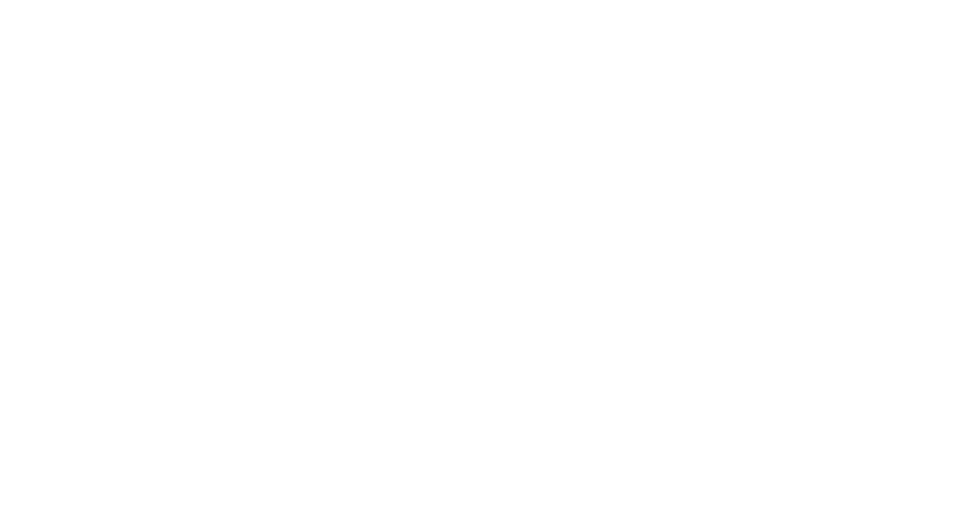
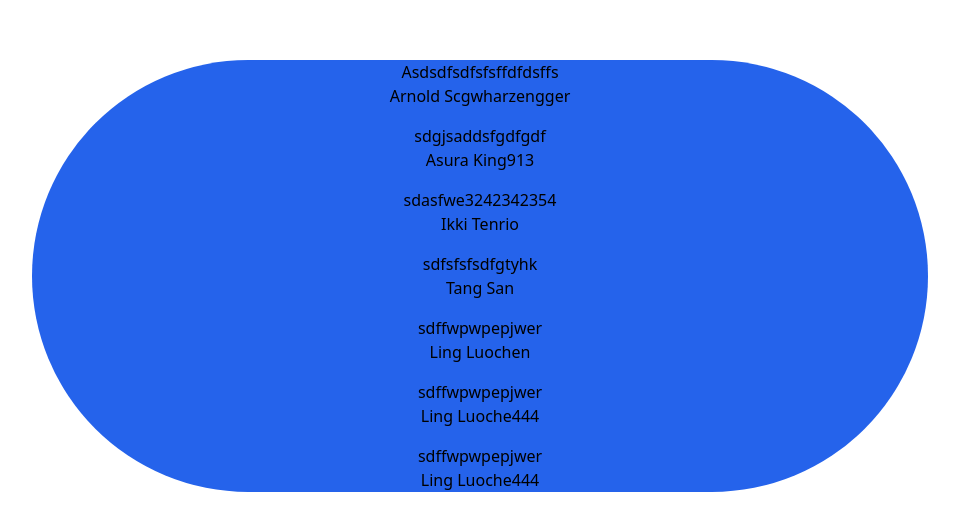
Before and after one commit to Asuraking913/React-tutorial, a React (Vite) app: page / in a window 1280 px wide. Shown: the part 124-654 px from the top of the page, without its empty margins (160-1119 px from the left). Built offline with nearby package versions, Linux system fonts and the light colour scheme.

Commit message:
new changes

```diff
--- a/src/components/Sidenav.jsx
+++ b/src/components/Sidenav.jsx
@@ -8,9 +8,7 @@
 // import { BsPerson } from "react-icons/bs";
 // import { GrProjects } from "react-icons/gr";
 // import LinkTag from "./link";
-import testTag from "./link";
-
-// import { AiOutlineHome, AiOutlineMenu } from "react-icons/ai";
+import TestTag from "./link";
 
 function Sidenav() {
   const jokes = [
@@ -35,19 +33,26 @@
       joke: "sdffwpwpepjwer",
       author: "Ling Luochen",
     },
+    {
+      joke: "sdffwpwpepjwer",
+      author: "Ling Luoche444",
+    },
+    {
+      joke: "sdffwpwpepjwer",
+      author: "Ling Luoche444",
+    },
   ];
 
-  const jokeList = [
-    <testTag joke={jokes[0].joke} author={jokes[0].author} />,
-    <testTag joke={jokes[1].joke} author={jokes[1].author} />,
-    <testTag joke={jokes[2].joke} author={jokes[2].author} />,
-  ];
+  const jokeList = [];
+
+  for (var i = 0; i < jokes.length; i++) {
+    jokeList.push(<TestTag joke={jokes[i].joke} author={jokes[i].author} />);
+  }
 
   return (
-    <div>
-      <p>{jokeList}</p>
-      <p>
-        <testTag joke={jokes[0].joke} author={jokes[0].author} />
+    <div className="flex items-center h-screen justify-center">
+      <p className="flex flex-col gap-4 w-[70%] items-center text-center bg-blue-600 rounded-full">
+        {jokeList}
       </p>
     </div>
   );
```
